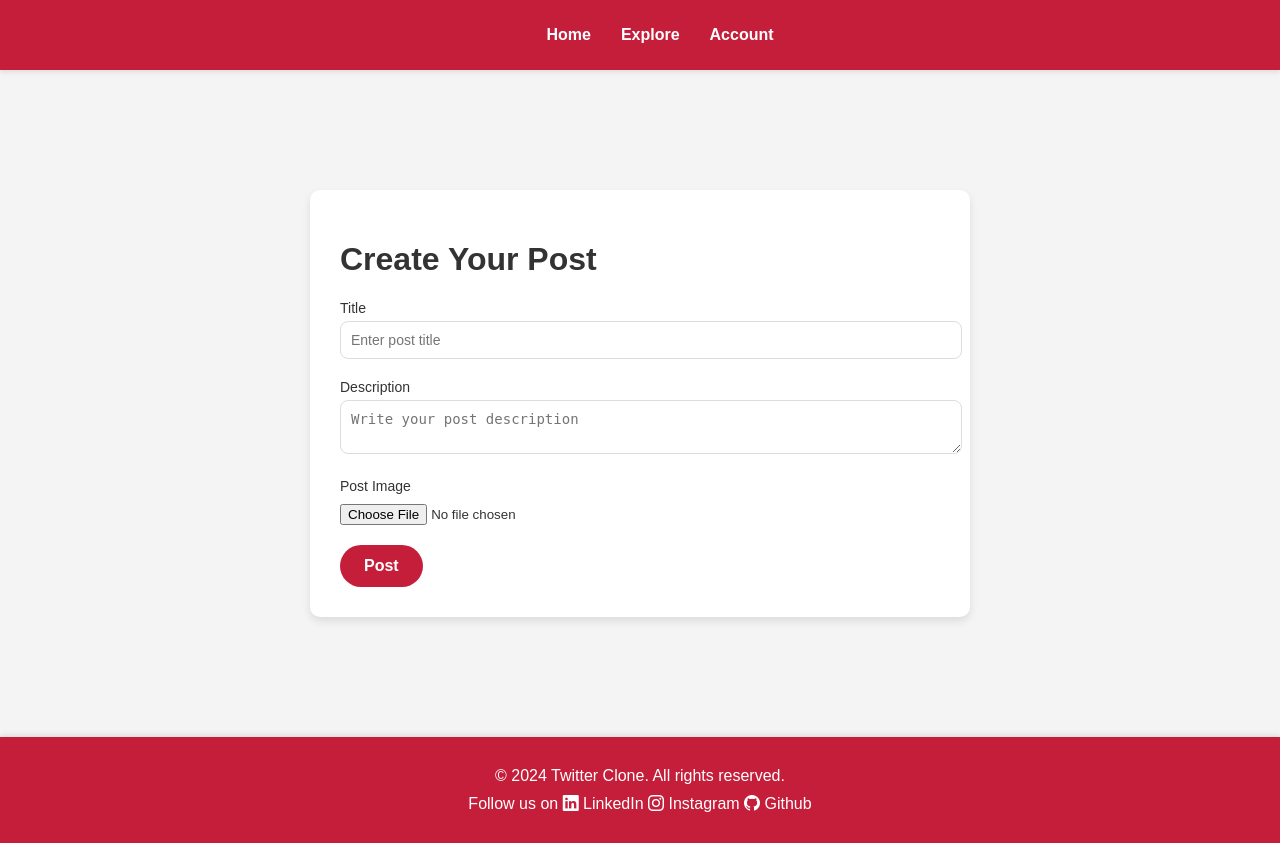
After one commit to m-hasan-2004/twitter_clone, a Django app: page /create_post/ in a window 1280 px wide. The commit adds this page. Run offline with Django 4.2, Linux system fonts and the light colour scheme; the visitor is signed in with stand-in values (Sample User, id 1).

Commit message:
feat: create & delete post

```diff
--- a/social/forms.py
+++ b/social/forms.py
@@ -1,5 +1,5 @@
 from django import forms
-from .models import Like, Follow, Comment
+from .models import Post, Like, Follow, Comment
 
 class LikeForm(forms.ModelForm):
     class Meta:
@@ -22,3 +22,13 @@ class CreateCommentForm(forms.ModelForm):
     class Meta:
         model = Comment
         fields = ["title", "description"]
+
+
+class CreatePostForm(forms.ModelForm):
+    class Meta:
+        model = Post
+        fields = ["title", "description", "pic"]
+
+
+class DeletePostForm(forms.Form):
+    confirm = forms.BooleanField(widget=forms.HiddenInput, initial=True)
--- a/social/urls.py
+++ b/social/urls.py
@@ -1,9 +1,11 @@
 from django.urls import path
-from .views import ExploreView, CreateAndExploreCommentsView
+from .views import ExploreView, CreateAndExploreCommentsView, CreatePost, DeletePostView
 
 app_name = 'social'
 
 urlpatterns = [
     path('explore/', ExploreView.as_view(), name="explore"),
-    path("comments/<uuid:post_id>", CreateAndExploreCommentsView.as_view(), name="comments")
+    path("comments/<uuid:post_id>", CreateAndExploreCommentsView.as_view(), name="comments"),
+    path("create_post/", CreatePost.as_view(), name="create_post"),
+    path('post/<uuid:pk>/delete/', DeletePostView.as_view(), name='delete_post')
 ]
--- a/social/views.py
+++ b/social/views.py
@@ -1,9 +1,13 @@
 from django.shortcuts import render, get_object_or_404, redirect
 from django.views import View
 from users.models import User
-from .forms import CreateCommentForm
+from .forms import CreateCommentForm, CreatePostForm
 from .models import Post, Like, Follow, Comment
-from django.contrib.auth.mixins import LoginRequiredMixin
+from django.contrib.auth.mixins import LoginRequiredMixin, UserPassesTestMixin
+from django.views.generic.edit import DeleteView
+from django.urls import reverse_lazy
+from django.contrib import messages
+from django.http import HttpResponseRedirect
 
 class ExploreView(LoginRequiredMixin, View):
     def get(self, request):
@@ -78,3 +82,41 @@ class CreateAndExploreCommentsView(LoginRequiredMixin, View):
             "comments": comments,
             "form": form,
         })
+
+
+class CreatePost(LoginRequiredMixin, View):
+    def get(self, request):
+        # Render a blank form for creating a post
+        form = CreatePostForm()
+        return render(request, 'social/create_post.html', {'form': form})
+
+    def post(self, request):
+        # Handle the post submission
+        form = CreatePostForm(request.POST, request.FILES)
+        if form.is_valid():
+            # Create a new post but don't save it yet
+            new_post = form.save(commit=False)
+            # Assign the author of the post to the logged-in user
+            new_post.author = request.user
+            # Save the post
+            new_post.save()
+            # Redirect to some page, e.g., the explore page or post details
+            return redirect('social:explore')
+        # If the form is invalid, re-render the page with form errors
+        return render(request, 'social/create_post.html', {'form': form})
+
+
+class DeletePostView(LoginRequiredMixin, UserPassesTestMixin, DeleteView):
+    model = Post
+    success_url = reverse_lazy('social:explore')
+
+    def test_func(self):
+        post = self.get_object()
+        return self.request.user == post.author
+
+    def delete(self, request, *args, **kwargs):
+        self.object = self.get_object()
+        success_url = self.get_success_url()
+        self.object.delete()
+        messages.success(request, 'Post deleted successfully.')
+        return HttpResponseRedirect(success_url)
--- /dev/null
+++ b/static/css/create_post.css
@@ -0,0 +1,84 @@
+/* Form container styling */
+.form-container {
+    max-width: 600px;
+    margin: 80px auto;
+    padding: 30px;
+    background-color: #fff;
+    box-shadow: 0 4px 8px rgba(0, 0, 0, 0.1);
+    border-radius: 10px;
+}
+
+/* Form group styling */
+.form-group {
+    margin-bottom: 20px;
+}
+
+.form-group label {
+    display: block;
+    font-size: 14px;
+    margin-bottom: 5px;
+    color: #333;
+}
+
+.form-control {
+    width: 100%;
+    padding: 10px;
+    border-radius: 8px;
+    border: 1px solid #ddd;
+    font-size: 14px;
+    outline: none;
+    transition: border-color 0.3s ease;
+}
+
+.form-control:focus {
+    border-color: #C41E3A;
+}
+
+.form-control-file {
+    display: block;
+    margin-top: 10px;
+}
+
+/* Submit button styling */
+.submit-btn {
+    display: inline-block;
+    background-color: #C41E3A;
+    color: #fff;
+    padding: 12px 24px;
+    border: none;
+    border-radius: 30px;
+    font-size: 16px;
+    font-weight: bold;
+    cursor: pointer;
+    transition: background-color 0.3s ease, transform 0.2s ease;
+}
+
+.submit-btn:hover {
+    background-color: #a4182f;
+    transform: translateY(-2px);
+    box-shadow: 0 6px 8px rgba(0, 0, 0, 0.15);
+}
+
+.submit-btn:active {
+    background-color: #900e24;
+    transform: translateY(0);
+}
+
+/* Ensure layout doesn't break */
+body {
+    min-height: 100vh;
+    display: flex;
+    flex-direction: column;
+}
+
+main {
+    flex: 1;
+    padding: 20px;
+}
+
+/* Responsive tweaks */
+@media (max-width: 768px) {
+    .form-container {
+        padding: 20px;
+    }
+}
--- /dev/null
+++ b/templates/social/create_post.html
@@ -0,0 +1,37 @@
+{% extends 'base/base.html' %}
+{% load static %}
+
+{% block title %}Create Post - Twitter Clone{% endblock %}
+
+{% block css %}
+    <link rel="stylesheet" href="{% static 'css/create_post.css' %}">
+{% endblock css %}
+
+{% block content %}
+<div class="form-container">
+    <h1>Create Your Post</h1>
+    <form method="POST" enctype="multipart/form-data">
+        {% csrf_token %}
+        <div class="form-group">
+            <label for="id_title">Title</label>
+            <input type="text" name="title" id="id_title" class="form-control" placeholder="Enter post title">
+        </div>
+
+        <div class="form-group">
+            <label for="id_description">Description</label>
+            <textarea name="description" id="id_description" class="form-control" placeholder="Write your post description"></textarea>
+        </div>
+
+        <div class="form-group">
+            <label for="id_pic">Post Image</label>
+            <input type="file" name="pic" id="id_pic" class="form-control-file">
+        </div>
+
+        <button type="submit" class="submit-btn">Post</button>
+    </form>
+</div>
+{% endblock content %}
+
+{% block js %}
+    <script src="{% static 'js/create_post.js' %}"></script>
+{% endblock js %}
```
Also changed, not shown: static/css/explore.css (+53 -0 lines), templates/social/explore.html (+17 -3 lines).
